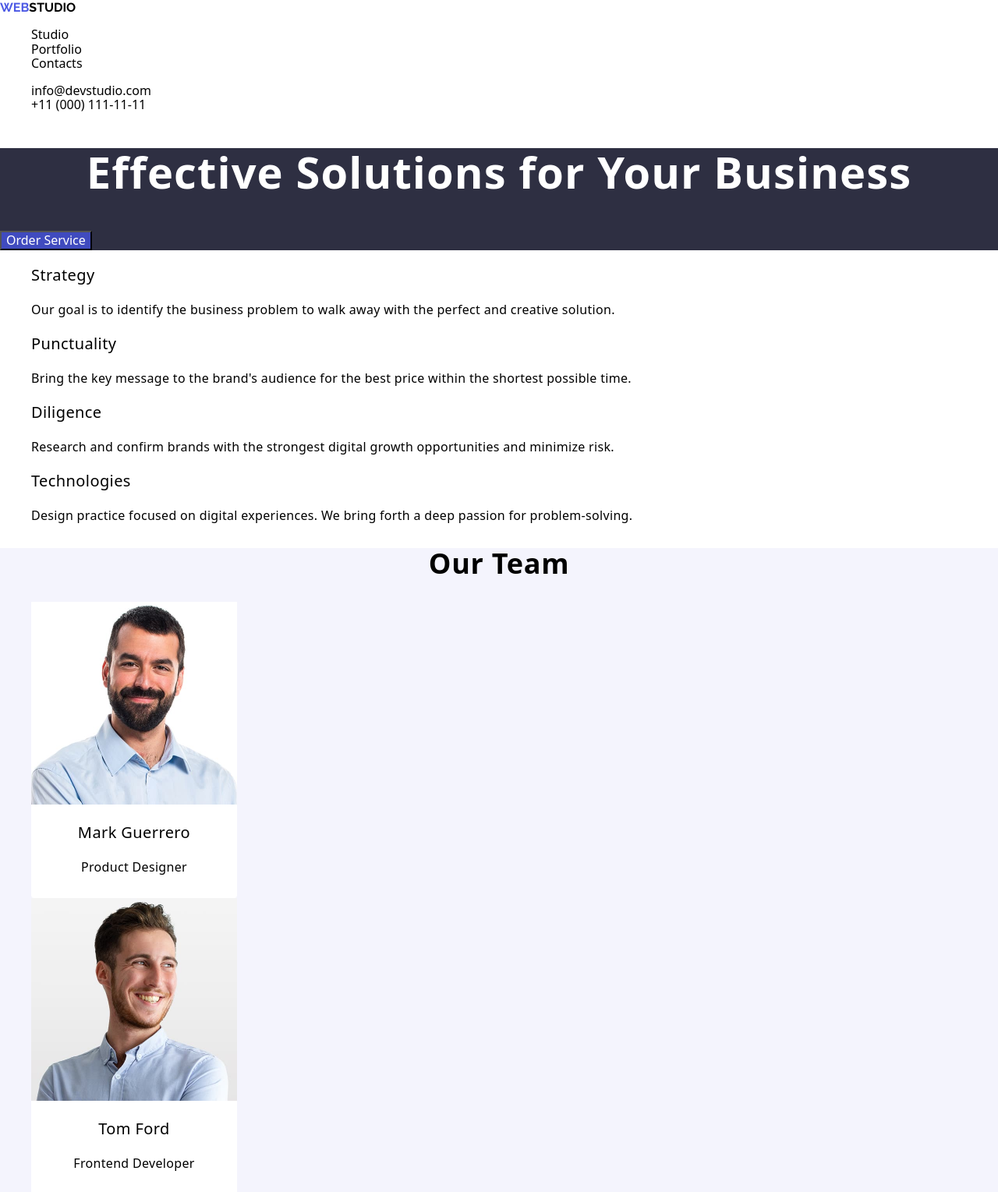
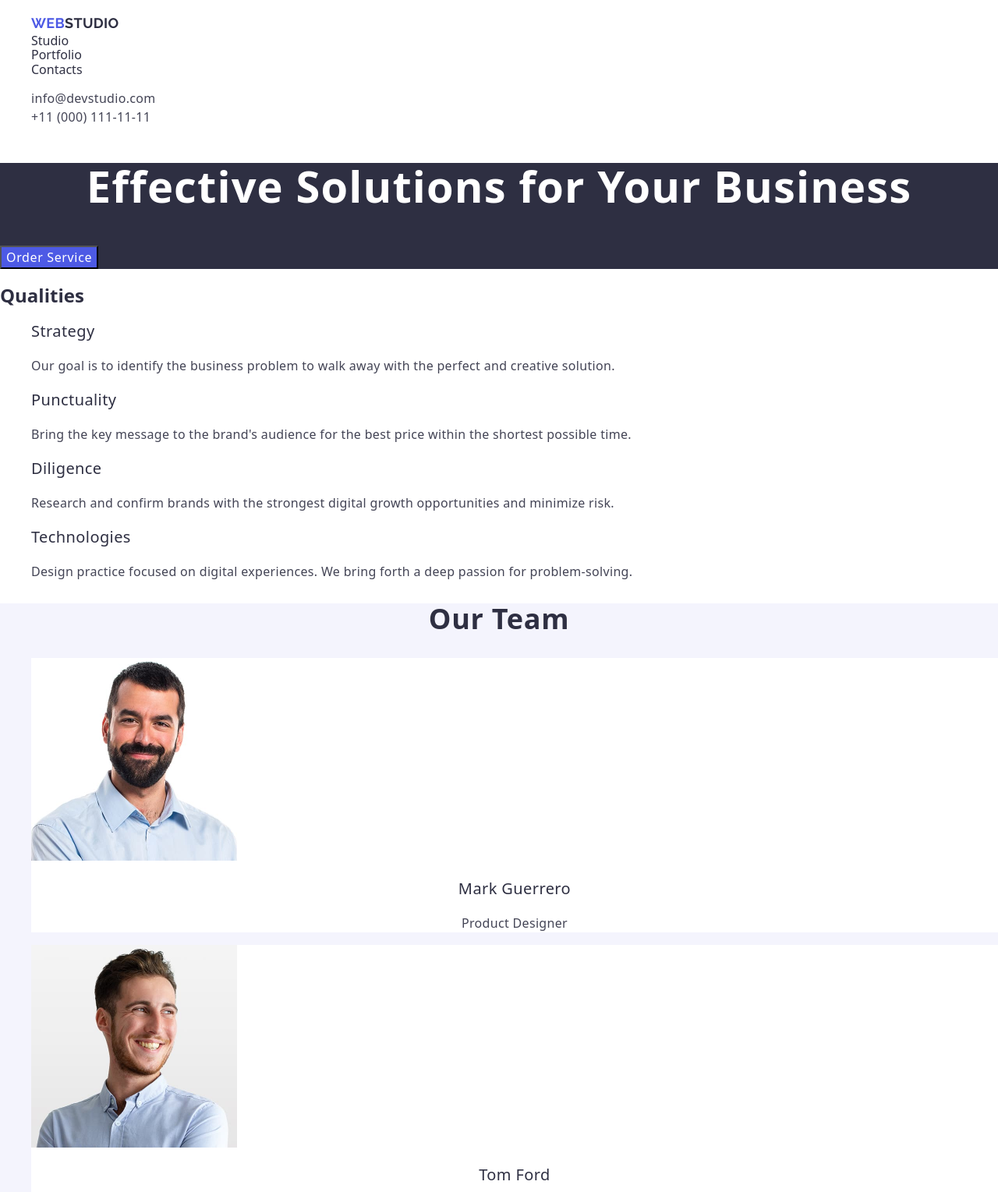
Before and after one commit to Rick-Sancheeez/goit-markup-hw-02, a plain HTML site: page index.html in a window 1280 px wide. Shown: the top 1529 px of the page at 78% size. Drawn offline with nearby package versions, Linux system fonts and the light colour scheme.

Commit message:
Add changes

```diff
--- a/css/styles.css
+++ b/css/styles.css
@@ -1,7 +1,7 @@
 body {
     font-family: "Roboto", sans-serif;
     background-color: white;
-    color: black;
+    color: #2e2f42;
 }
 
 ul, ol {
@@ -17,27 +17,42 @@ header {
     background-color: white;
 }
 
+header nav .link {
+    color:#2e2f42
+}
+
 .logo {
     font-family: "Raleway", sans-serif;
     text-transform: uppercase;
+    font-weight: 500;
+    font-size: 18px;
+    line-height: 1.5;
+    letter-spacing: 0.02em;
+    color: #4d5ae5;
 }
 
 .logo .web {
-    color: #4d5ae5;
+    color: #2e2f42;
 }
 
 nav .link:hover,
 nav .link:focus {
-    color: #4D5AE5;
+    color: #404bbf;
 }
 
-address {
+.address {
     font-style: normal;
 }
 
-address .link:hover,
-address .link:focus {
-    color: #4D5AE5;
+.address .link {
+    line-height: 1.5;
+    letter-spacing: 0.02em;
+    color: #434455;
+}
+
+.address .link:hover,
+.address .link:focus {
+    color: #404bbf;
 }
 
 /* main */
@@ -45,31 +60,37 @@ address .link:focus {
     background-color: #2E2F42;
 }
 
-h1 {
+.sec-main .title {
     color: white;
     font-weight: 700;
     font-size: 56px;
-    line-height: 1.07143;
+    line-height: 1.07;
     letter-spacing: 0.02em;
     text-align: center;
 }
 
-button {
+.button {
     color: white;
-    background-color: #404BBF;
+    background-color: #4D5AE5;
     cursor: pointer;
+    font-weight: 500;
+    font-size: 16px;
+    line-height: 1.5;
+    letter-spacing: 0.04em;
 }
 
 /* section 2 */
 
-.qualities h3 {
+.qualities .title {
+    color: #2e2f42;
     font-weight: 500;
     font-size:20px;
     line-height: 1.2;
     letter-spacing: 0.02em;
 }
 
-.qualities p {
+.qualities .paragraph {
+    color: #434455;
     font-weight: 400;
     font-size: 16px;
     line-height: 1.5;
@@ -82,15 +103,18 @@ button {
     background-color: #F4F4FD;
 }
 
-.our-team h2 {
+.our-team .title {
+    color: #2e2f42;
     font-weight: 700;
     font-size: 36px;
-    line-height: 1.11111;
+    line-height: 1.11;
     letter-spacing: 0.02em;
     text-align: center;
+    text-transform: capitalize;
 }
 
-.our-team h3 {
+.our-team .title-third {
+
     font-weight: 500;
     font-size: 20px;
     line-height: 1.2;
@@ -99,7 +123,8 @@ button {
 
 }
 
-.our-team p {
+.our-team .paragraph {
+    color: #434455;
     font-weight: 400;
     font-size: 16px;
     line-height: 1.5;
@@ -109,30 +134,29 @@ button {
 
 .our-team li {
     background-color: white;
-    border-radius: 0 0 4px 4px;
-    padding: 0px 0px 32px 0px;
-    width: 264px;
-    height: 380px;
 }
 
 /* Our portfolio */
 
-.portfolio h2 {
+.portfolio .title {
+    color: #2e2f42;
     font-weight: 700;
     font-size: 36px;
-    line-height: 1.11111;
+    line-height: 1.11;
     letter-spacing: 0.02em;
     text-align: center;
+    text-transform: capitalize;
 }
 
-.portfolio h3 {
+.portfolio .title-third {
     font-weight: 500;
     font-size: 20px;
     line-height: 1.2;
     letter-spacing: 0.02em;
 }
 
-.portfolio p {
+.portfolio .paragraph {
+    color: #434455;
     font-weight: 400;
     font-size: 16px;
     line-height: 1.5;
@@ -154,5 +178,9 @@ footer p{
 }
 
 footer .logo {
+    color: #4d5ae5;
+}
+
+footer .logo .web {
     color: white;
 }
--- a/index.html
+++ b/index.html
@@ -15,16 +15,17 @@
 <body>
     <header>
         <nav>
-            <a class="logo" href="./index.html"><span class="web">Web</span>Studio</a>
+            <!-- <a class="logo" href="./index.html">Web<span class="web">Studio</span></a> -->
 
             <ul>
-                <li><a class="link" href="#">Studio</a></li>
-                <li><a class="link" href="#">Portfolio</a></li>
-                <li><a class="link" href="#">Contacts</a></li>
+                <li><a class="logo" href="./index.html">Web<span class="web">Studio</span></a></li>
+                <li><a class="link" href="">Studio</a></li>
+                <li><a class="link" href="">Portfolio</a></li>
+                <li><a class="link" href="">Contacts</a></li>
             </ul>
         </nav>
 
-        <address>
+        <address class="address">
             <ul>
                 <li><a class="link" href="mailto:info@devstudio.com">info@devstudio.com</a></li>
                 <li><a class="link" href="tel:+110001111111">+11 (000) 111-11-11</a></li>
@@ -35,96 +36,96 @@
 
     <main>
         <section class="sec-main">
-        <h1>Effective Solutions for Your Business</h1>
-        <button type="button">Order Service</button>
+        <h1 class="title">Effective Solutions for Your Business</h1>
+        <button type="button" class="button">Order Service</button>
         </section>
 
         <section class="qualities">
-        <!-- <h2>Qualities</h2> -->
+        <h2>Qualities</h2>
         <ul>
             <li>
-                <h3>Strategy</h3>
-                <p>Our goal is to identify the business problem to walk away with the perfect and creative solution.</p>
+                <h3 class="title">Strategy</h3>
+                <p class="paragraph">Our goal is to identify the business problem to walk away with the perfect and creative solution.</p>
             </li>
             <li>
-                <h3>Punctuality</h3>
-                <p>Bring the key message to the brand's audience for the best price within the shortest possible time.</p>
+                <h3 class="title">Punctuality</h3>
+                <p class="paragraph">Bring the key message to the brand's audience for the best price within the shortest possible time.</p>
             </li>
             <li>
-                <h3>Diligence</h3>
-                <p>Research and confirm brands with the strongest digital growth opportunities and minimize risk.</p>
+                <h3 class="title">Diligence</h3>
+                <p class="paragraph">Research and confirm brands with the strongest digital growth opportunities and minimize risk.</p>
             </li>
             <li>
-                <h3>Technologies</h3>
-                <p>Design practice focused on digital experiences. We bring forth a deep passion for problem-solving.</p>
+                <h3 class="title">Technologies</h3>
+                <p class="paragraph">Design practice focused on digital experiences. We bring forth a deep passion for problem-solving.</p>
             </li>
         </ul>
         </section>
 
         <section class="our-team">
-            <h2>Our Team</h2>
-            <ul>
+            <h2 class="title">Our Team</h2>
+            <ul class="list">
                 <li>
                     <img src="./images/img-3.jpg" alt="Product Designer" width="264" height="260" />
-                    <h3>Mark Guerrero</h3>
-                    <p>Product Designer</p>
+                    <h3 class="title-third">Mark Guerrero</h3>
+                    <p class="paragraph">Product Designer</p>
                 </li>
                 <li>
                     <img src="./images/img-2.jpg" alt="Frontend Developer" width="264" height="260" />
-                    <h3>Tom Ford</h3>
-                    <p>Frontend Developer</p>
+                    <h3 class="title-third">Tom Ford</h3>
+                    <p class="paragraph">Frontend Developer</p>
                 </li>
                 <li>
                     <img src="./images/img-1.jpg" alt="Marketing" width="264" height="260" />
-                    <h3>Camila Garcia</h3>
-                    <p>Marketing</p>
+                    <h3 class="title-third">Camila Garcia</h3>
+                    <p class="paragraph">Marketing</p>
                 </li>
                 <li>
                     <img src="./images/img.jpg" alt="UI Designer" width="264" height="260" />
-                    <h3>Daniel Wilson</h3>
-                    <p>UI Designer</p>
+                    <h3 class="title-third">Daniel Wilson</h3>
+                    <p class="paragraph">UI Designer</p>
                 </li>
             </ul>
 
         </section>
 
         <section class="portfolio">
-            <h2>Our Portfolio</h2>
+            <h2 class="title">Our Portfolio</h2>
             <ul>
                 <li>
                     <img src="./images/portfolio/img-5.jpg" alt="App" width="360" height="300" />
-                    <h3>Banking App</h3>
-                    <p>App</p>
+                    <h3 class="title-third">Banking App</h3>
+                    <p class="paragraph">App</p>
                 </li>
 
                 <li>
                     <img src="./images/portfolio/img-4.jpg" alt="Marketing" width="360" height="300" />
-                    <h3>Cashless Payment</h3>
-                    <p>Marketing</p>
+                    <h3 class="title-third">Cashless Payment</h3>
+                    <p class="paragraph">Marketing</p>
                 </li>
 
                 <li>
                     <img src="./images/portfolio/img-3.jpg" alt="App" width="360" height="300" />
-                    <h3>Meditation App</h3>
-                    <p>App</p>
+                    <h3 class="title-third">Meditation App</h3>
+                    <p class="paragraph">App</p>
                 </li>
 
                 <li>
                     <img src="./images/portfolio/img-2.jpg" alt="Marketing" width="360" height="300" />
-                    <h3>Taxi Service</h3>
-                    <p>Marketing</p>
+                    <h3 class="title-third">Taxi Service</h3>
+                    <p class="paragraph">Marketing</p>
                 </li>
 
                 <li>
                     <img src="./images/portfolio/img-1.jpg" alt="Design" width="360" height="300" />
-                    <h3>Screen Ilustrations</h3>
-                    <p>UI Designer</p>
+                    <h3 class="title-third">Screen Illustrations</h3>
+                    <p class="paragraph">Design</p>
                 </li>
 
                 <li>
                     <img src="./images/portfolio/img.jpg" alt="Marketing" width="360" height="300" />
-                    <h3>Online Courses</h3>
-                    <p>Marketing</p>
+                    <h3 class="title-third">Online Courses</h3>
+                    <p class="paragraph">Marketing</p>
                 </li>
             </ul>
 
@@ -135,7 +136,7 @@
     </main>
 
     <footer>
-        <a class="logo" href="./index.html"><span class="web">Web</span>Studio</a>
+        <a class="logo" href="./index.html">Web<span class="web">Studio</span></a>
         <p>Increase the flow of customers and sales for your business with digital marketing & growth solutions.</p>
     </footer>
 
```
